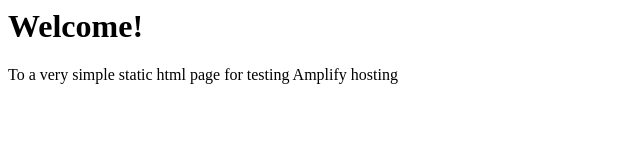
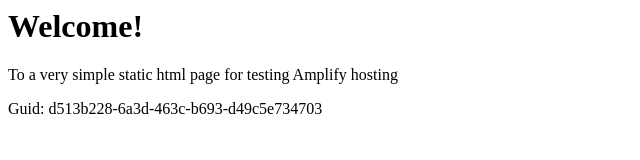
Before and after one commit to aws-aemilia-sin/Github-PR-Commit-Integration-Test-DoNotTouch-v0-preprod-ap-southeast-1, a website: page src/index.html in a window 1280 px wide. Shown: the whole page, without its empty margins (0-640 px from the left). Drawn offline with Linux system fonts and the light colour scheme.

Commit message:
commit from integ tests

```diff
--- a/src/index.html
+++ b/src/index.html
@@ -1,3 +1,5 @@
+
+
 <html lang="en">
 
 <head>
@@ -10,6 +12,6 @@
 <body>
     <h1>Welcome!</h1>
     <p>To a very simple static html page for testing Amplify hosting</p>
-</body>
+    <p>Guid: d513b228-6a3d-463c-b693-d49c5e734703</p></body>
 
 </html>
```
